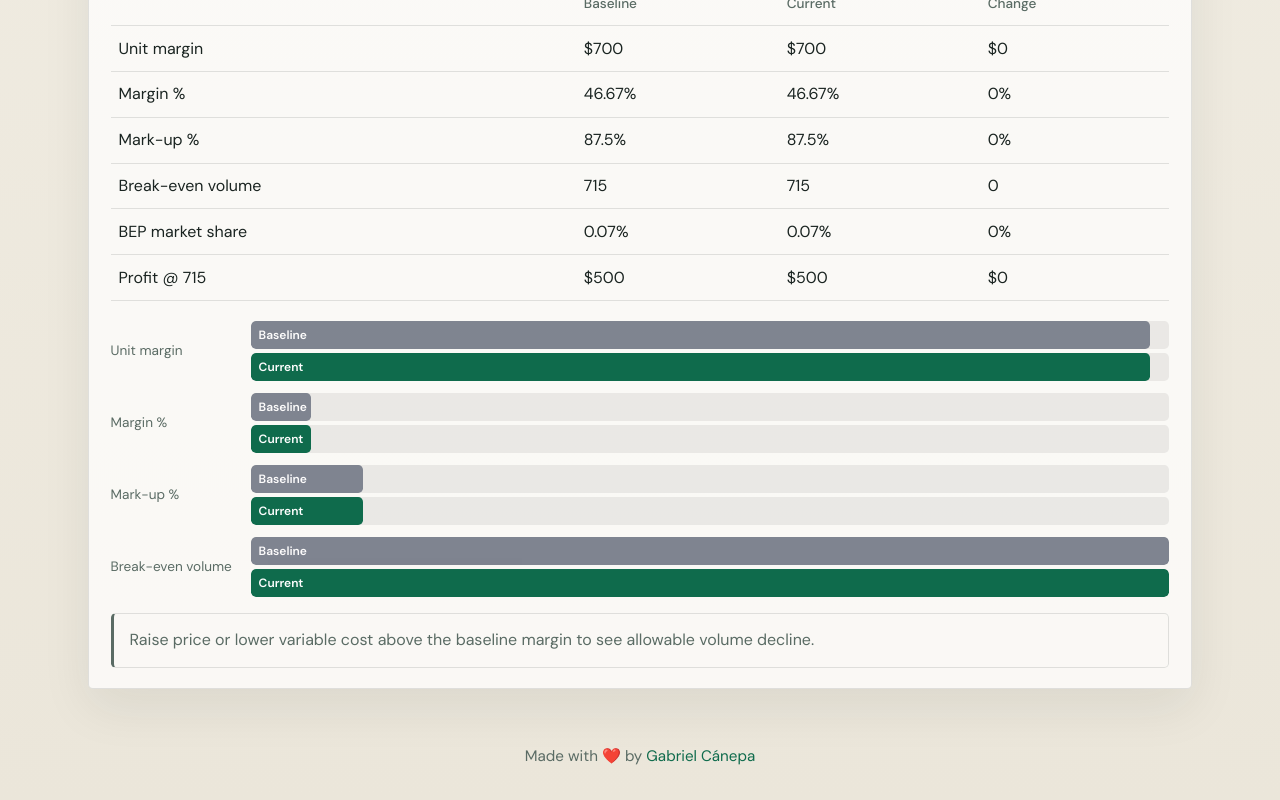
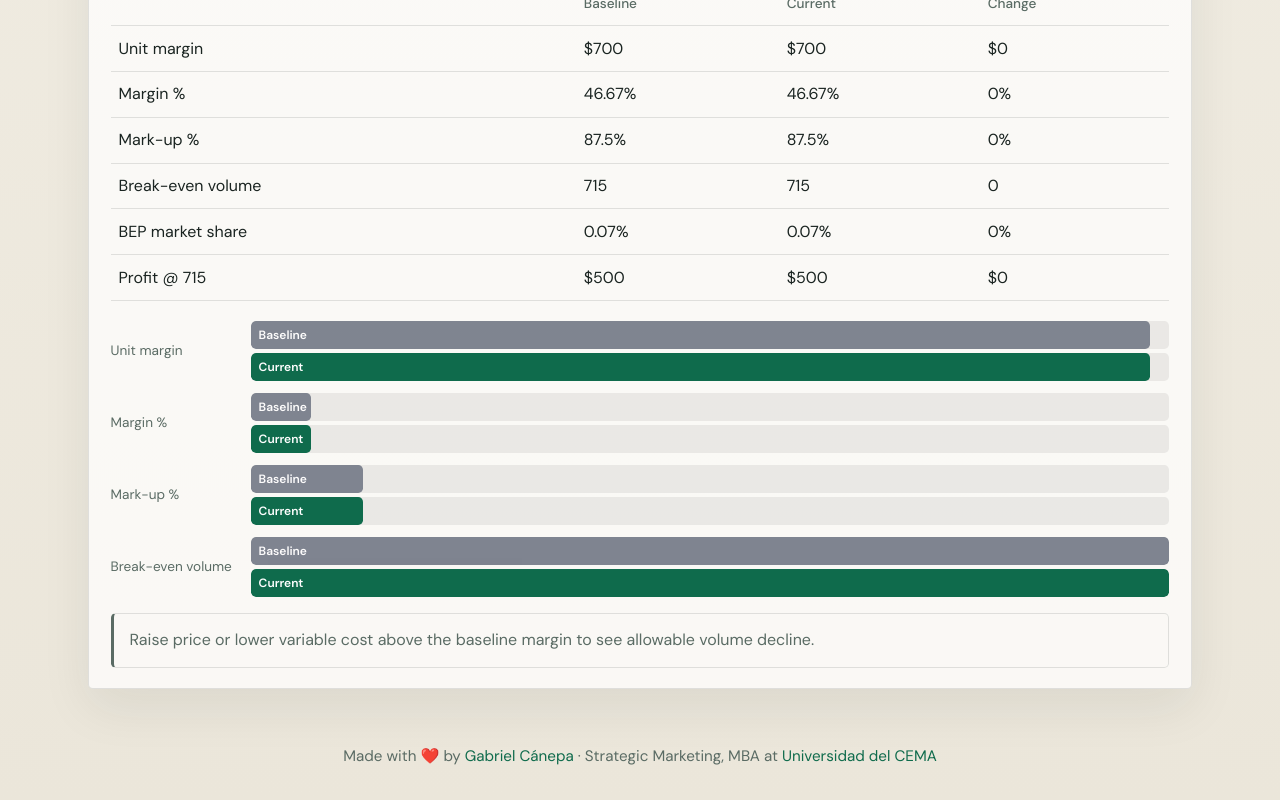
Before and after one commit to gacanepa/marketing-basics, a React (Vite) app: page / in a window 1280 px wide. Shown: the part 1773-2573 px from the top of the page. Built offline with nearby package versions, Linux system fonts and the light colour scheme.

Commit message:
Add course credit and university information

```diff
--- a/src/components/MarketingDashboard.tsx
+++ b/src/components/MarketingDashboard.tsx
@@ -154,6 +154,15 @@ export const MarketingDashboard = () => {
           >
             Gabriel Cánepa
           </a>
+          {' · '}
+          {t.courseCredit}{' '}
+          <a
+            href="https://ucema.edu.ar"
+            target="_blank"
+            rel="noopener noreferrer"
+          >
+            {t.university}
+          </a>
         </p>
       </footer>
     </div>
--- a/src/i18n/dictionary.ts
+++ b/src/i18n/dictionary.ts
@@ -10,6 +10,8 @@ export const dictionary = {
     langEn: 'EN',
     langEs: 'ES',
     madeWith: 'Made with ❤️ by',
+    courseCredit: 'Strategic Marketing, MBA at',
+    university: 'Universidad del CEMA',
     sections: {
       definitions: 'Definitions',
       product: 'Product',
@@ -113,6 +115,8 @@ export const dictionary = {
     langEn: 'EN',
     langEs: 'ES',
     madeWith: 'Hecho con ❤️ por',
+    courseCredit: 'Marketing Estratégico, MBA en',
+    university: 'Universidad del CEMA',
     sections: {
       definitions: 'Definiciones',
       product: 'Producto',
```
